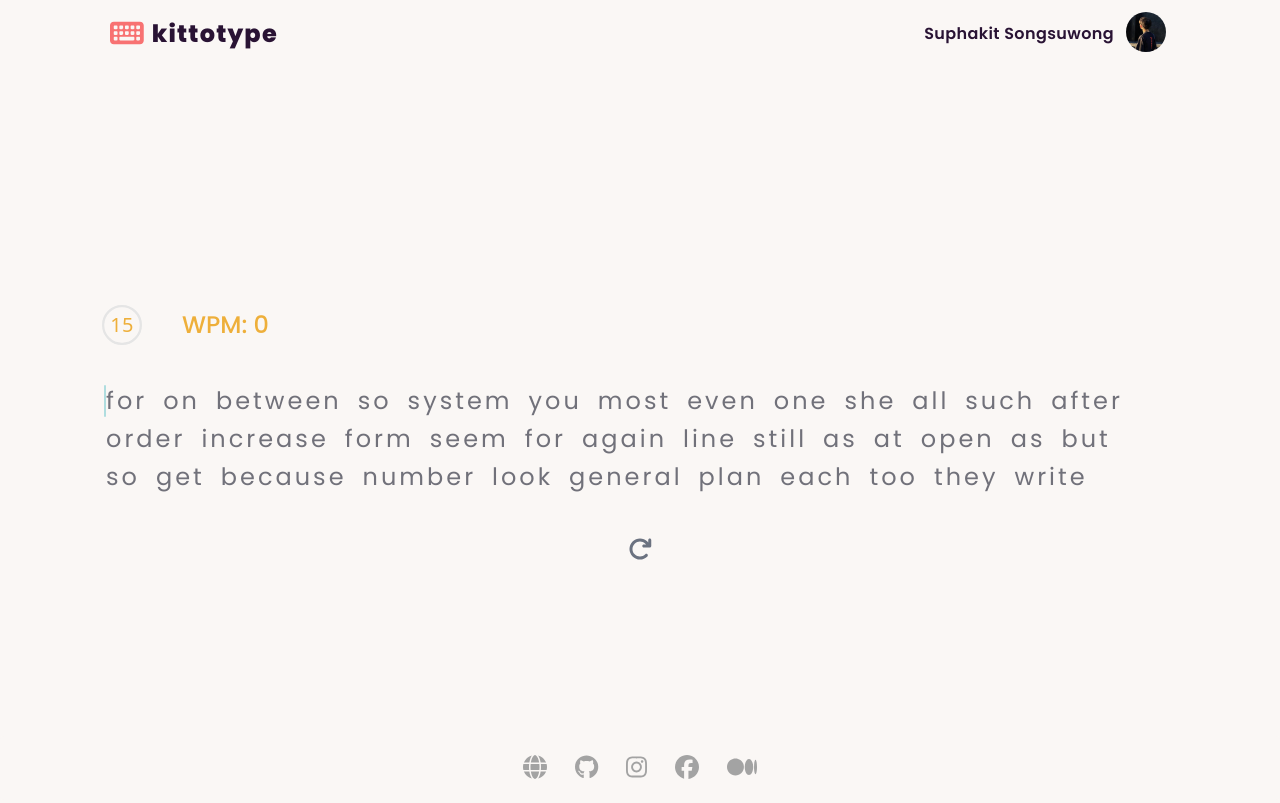
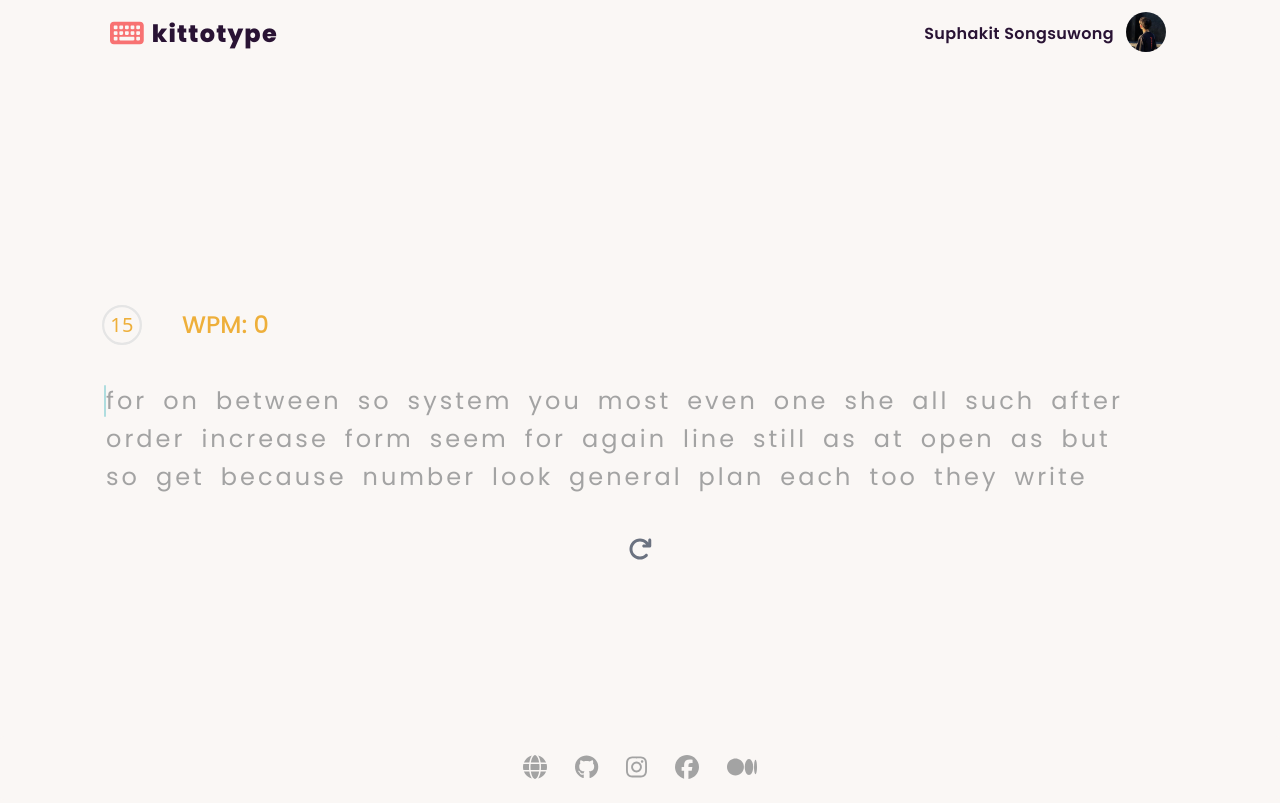
Before and after one commit to biskitsx/kittotype, a Next.js app: page / in a window 1280 px wide. Built offline with nearby package versions, Linux system fonts and the light colour scheme.

Commit message:
change text color

```diff
--- a/src/styles/globals.css
+++ b/src/styles/globals.css
@@ -11,7 +11,7 @@
     @apply border-b-2 border-error box-border
 }
 .letter {
-    @apply relative text-2xl  text-zinc-500
+    @apply relative text-2xl text-neutral-400
 }
 .letter.current:before {
     content: "";
@@ -21,7 +21,7 @@
 }
 
 .letter.correct {
-    @apply text-neutral-content
+    @apply text-neutral
 }
 .letter.wrong {
     @apply text-error
```
